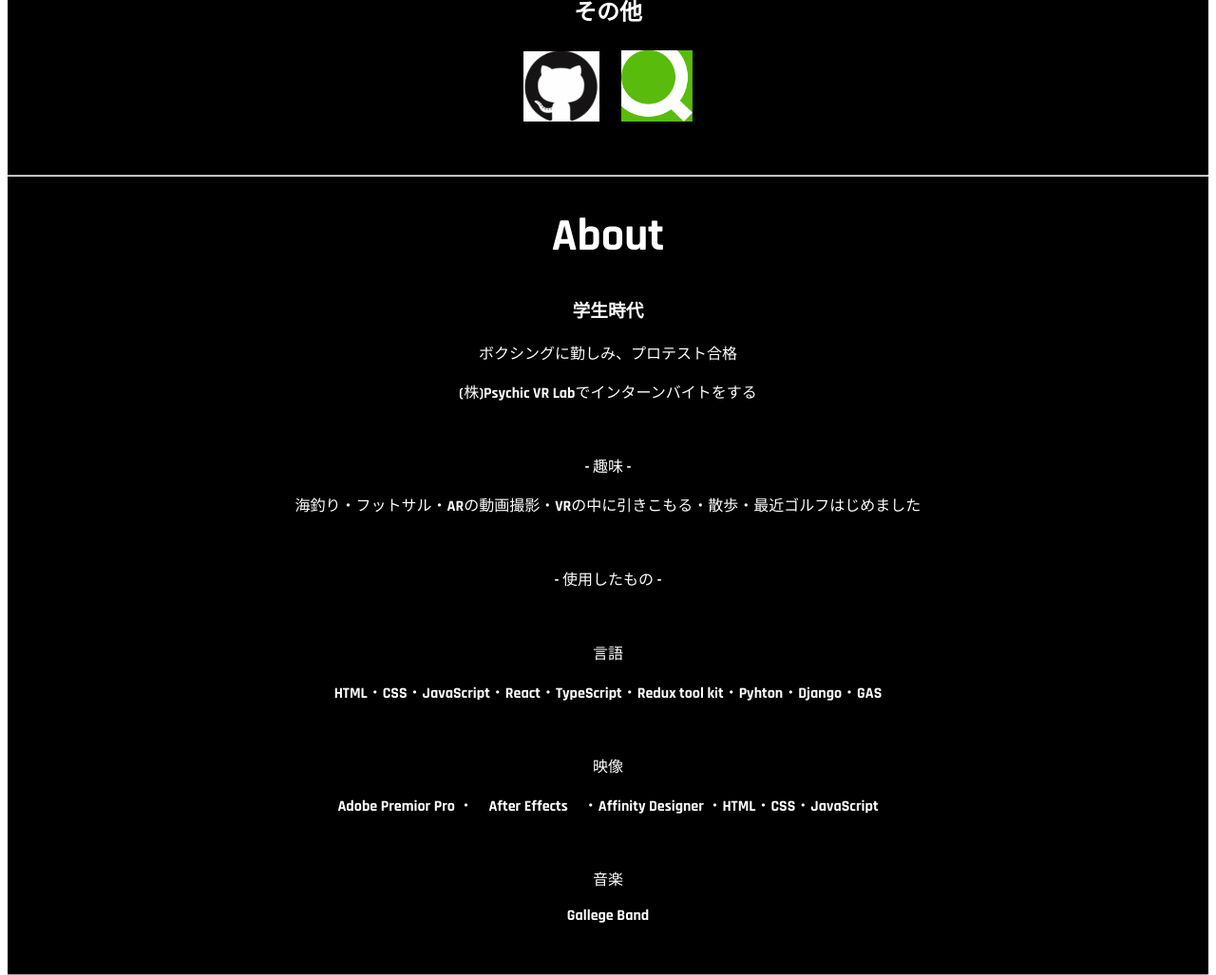
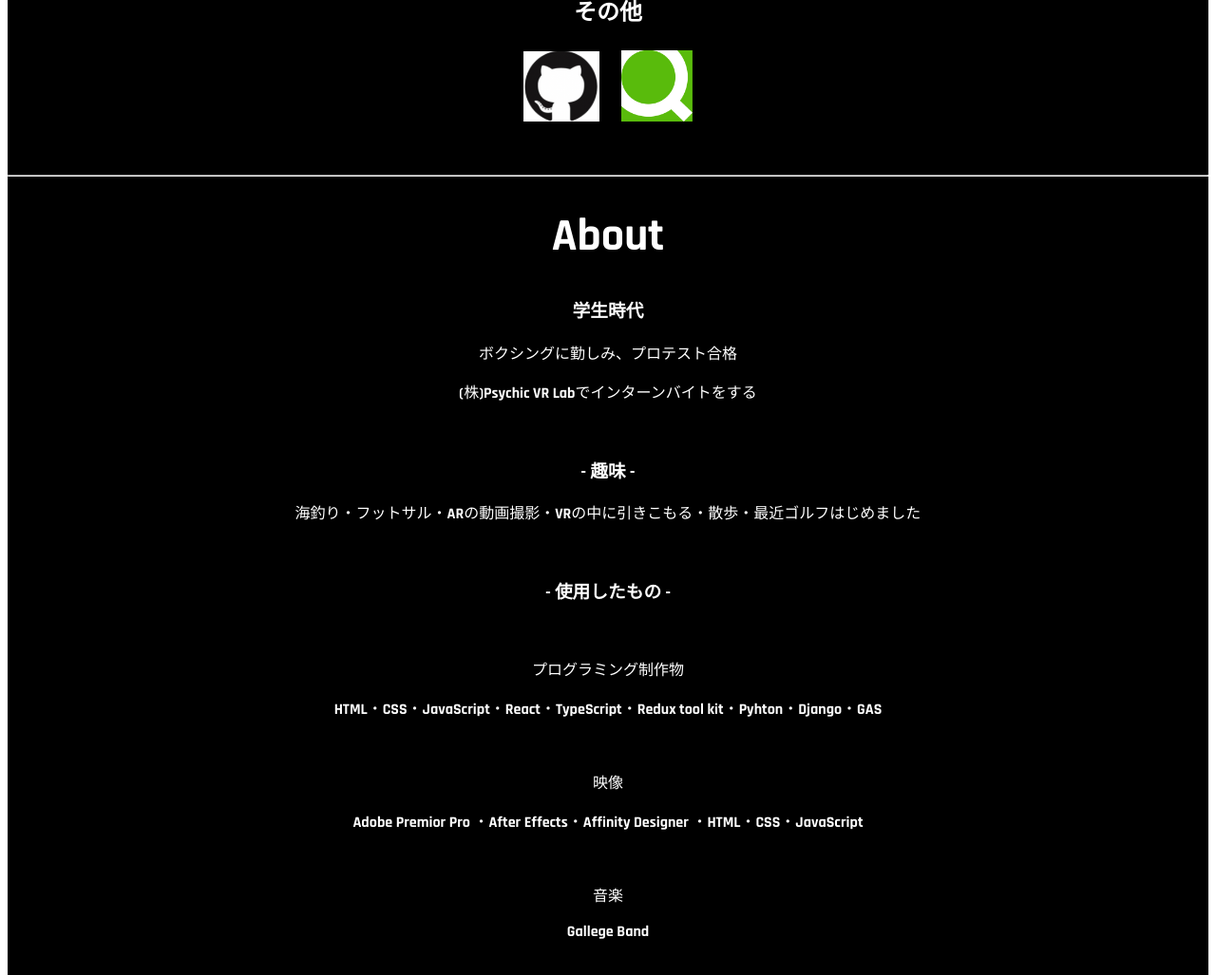
Before and after one commit to ytnd0928/PortForio, a PHP site: page / in a window 1280 px wide. Shown: the part 3571-4598 px from the top of the page at 95% size. Run offline with PHP 8.4, Linux system fonts and the light colour scheme.

Commit message:
add some tools

```diff
--- a/index.css
+++ b/index.css
@@ -179,7 +179,7 @@ a:hover {
 
 .about {
   width: 100%;
-  height: 100vh;
+  height: 160vh;
 }
 
 .bodyContent ul {
--- a/index.html
+++ b/index.html
@@ -155,16 +155,16 @@
         <p>ボクシングに勤しみ、プロテスト合格</p>
         <p>(株)Psychic VR Labでインターンバイトをする</p>
         <br />
-        <p>- 趣味 -</p>
+        <h3>- 趣味 -</h3>
         <p>海釣り・フットサル・ARの動画撮影・VRの中に引きこもる・散歩・最近ゴルフはじめました</p>
         <br />
-        <p>- 使用したもの -</p>
+        <h3>- 使用したもの -</h3>
         <br />
-        <p>言語</p>
+        <p>プログラミング制作物</p>
         <p>HTML・CSS・JavaScript・React・TypeScript・Redux tool kit・Pyhton・Django・GAS</p>
         <br />
         <p>映像</p>
-        <p>Adobe Premior Pro ・　After Effects　・Affinity Designer ・HTML・CSS・JavaScript</p>
+        <p>Adobe Premior Pro ・After Effects・Affinity Designer ・HTML・CSS・JavaScript</p>
         <br />
         <p>音楽</p>
         <p>Gallege Band</p>
```
